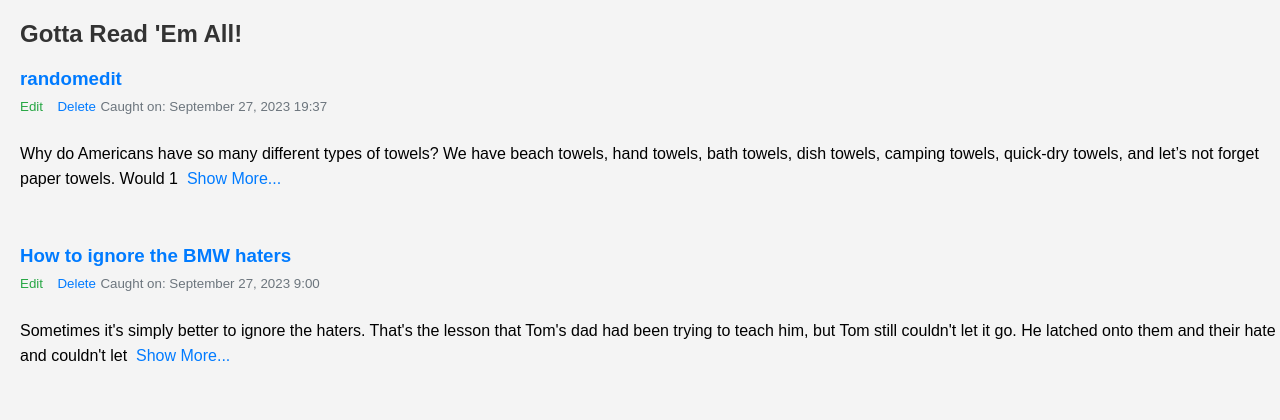
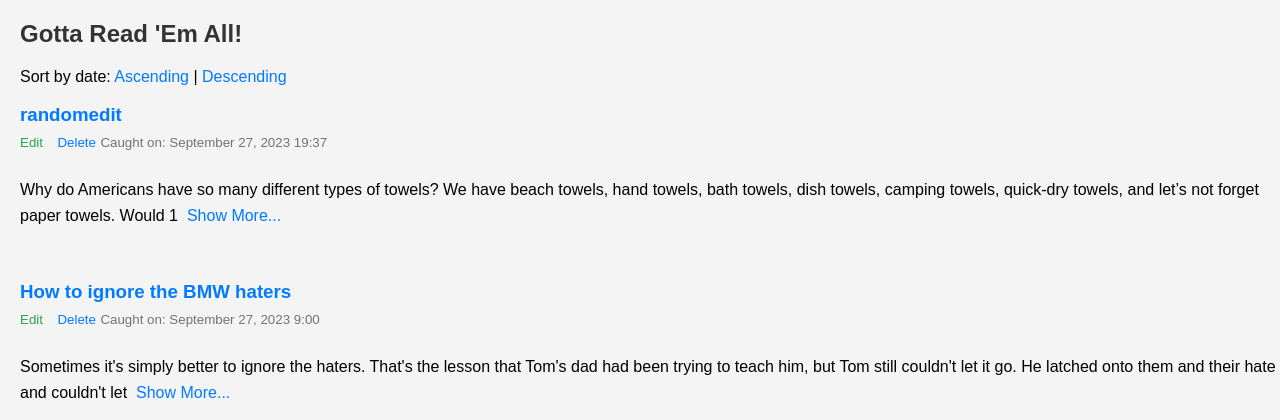
Before and after one commit to DPotton/Pokemon-Blog, a PHP site: page /index.php in a window 1280 px wide. Shown: the part 88-508 px from the top of the page. Run offline with PHP 8.4, Linux system fonts and the light colour scheme; data comes from the database, SQL or seed files in the repository.

Commit message:
Added functionality to sort the blog posts by date. Ascending & Descending.

```diff
--- a/index.php
+++ b/index.php
@@ -12,16 +12,20 @@
 //
 require('connect.php');
 
-// SQL is writen as a String.
-// Selects the five most recent blogs posted and displays them
-$query = "SELECT * FROM blog ORDER BY date_posted DESC LIMIT 5";
+// Determine the sorting order based on the 'sort' parameter in the URL
+$sort = isset($_GET['sort']) ? $_GET['sort'] : 'desc'; // Default to descending order
 
-// A PDO::Statement is prepared from the query
+// Validate the sorting order
+$validSorts = array('asc', 'desc');
+if (!in_array($sort, $validSorts)) {
+    // If an invalid sorting order is provided, fallback to descending order
+    $sort = 'desc';
+}
+
+// SQL query modified to include sorting order
+$query = "SELECT * FROM blog ORDER BY date_posted $sort LIMIT 5";
 $statement = $db->prepare($query);
-
-//Execution on the DB server is delayed until we execute().
 $statement->execute();
-
 ?>
 
 <!DOCTYPE html>
@@ -39,6 +43,11 @@ $statement->execute();
 
     <main class="containerBlog">
         <h2>Gotta Read 'Em All!</h2>
+        <div class="sort-links">
+            Sort by date:
+            <a href="?sort=asc">Ascending</a> |
+            <a href="?sort=desc">Descending</a>
+        </div>
         <?php if($statement->rowCount() == 0) : ?>
             <div class="center-text py-1">
                 <p>No PokéEntries yet!</p>
--- a/pokemon.php
+++ b/pokemon.php
@@ -18,8 +18,6 @@
     </nav>
 </body>
 </html>
-
-
 
 <?php
 
```
Lines whose indentation alone changed are shown as unchanged.
